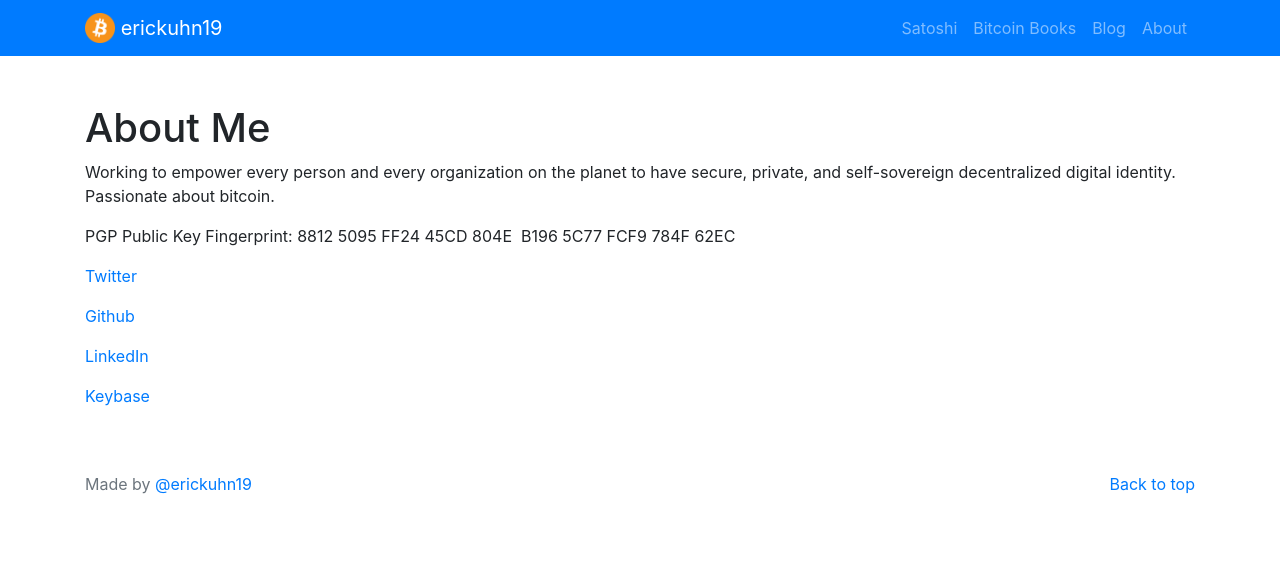
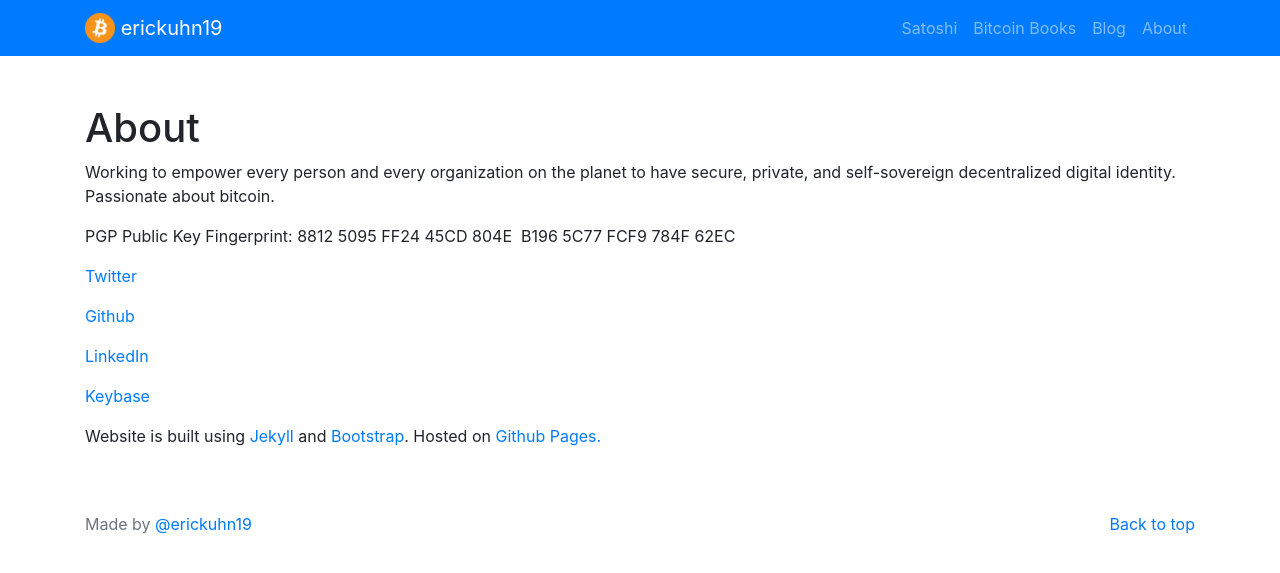
Before and after one commit to erickuhn19/erickuhn19.com, a Jekyll site: the page built from pages/about.md, in a window 1280 px wide. Shown: the top 573 px of the page. Built offline with Jekyll 4.4.1, drawn with Linux system fonts in a browser that asks for light colours.

Commit message:
updated about page

```diff
--- a/pages/about.md
+++ b/pages/about.md
@@ -3,7 +3,7 @@ layout: default
 title: About
 permalink: /about
 ---
-# About Me
+# About
 
 Working to empower every person and every organization on the planet to have secure, private, and self-sovereign decentralized digital identity. Passionate about bitcoin.
 
@@ -16,3 +16,5 @@ PGP Public Key Fingerprint: 8812 5095 FF24 45CD 804E  B196 5C77 FCF9 78
 [LinkedIn](https://www.linkedin.com/in/erickuhn19/)
 
 [Keybase](https://keybase.io/erickuhn19)
+
+Website is built using [Jekyll](https://jekyllrb.com) and [Bootstrap](https://getbootstrap.com). Hosted on [Github Pages.](https://pages.github.com)
```
Also changed, not shown: 2 other files.
